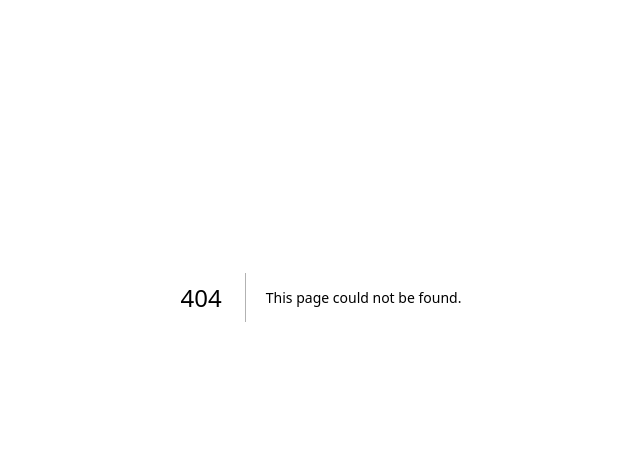
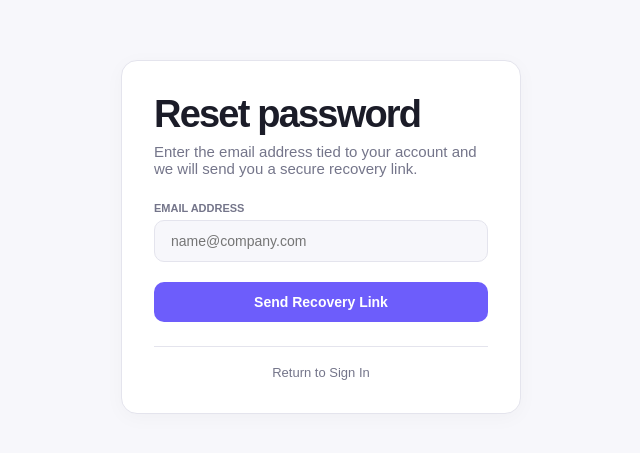
Before and after one commit to Peypeights/hirelink-job-fair-management-system, a Next.js app: page /auth/forgot-password in a window 1280 px wide. Before the commit this address had no page. Shown: the part 103-556 px from the top of the page, without its empty margins (319-959 px from the left). Built offline with nearby package versions, Linux system fonts and the light colour scheme.

Commit message:
added forgot password UI and link to login form

```diff
--- a/app/auth/auth.module.css
+++ b/app/auth/auth.module.css
@@ -1085,3 +1085,60 @@
     gap: 7px;
   }
 }
+
+/* =========================================================
+   RECOVERY
+   ========================================================= */
+
+.recoveryPage {
+  display: flex;
+  align-items: center;
+  justify-content: center;
+  min-height: 85vh;
+  padding: 24px;
+  background-color: #F7F7FB;
+}
+
+.recoveryCard {
+  width: 100%;
+  max-width: 400px;
+  background-color: #FFFFFF;
+  border-radius: 16px;
+  border: 1px solid #E4E4ED;
+  padding: 32px;
+  box-shadow: 0 4px 20px rgba(25, 26, 37, 0.03);
+}
+
+.inputField {
+  width: 100%;
+  padding: 12px 16px;
+  border-radius: 10px;
+  background-color: #F7F7FB;
+  border: 1px solid #E4E4ED;
+  color: #1B1C28;
+  font-size: 14px;
+  outline: none;
+  transition: border-color 0.2s;
+}
+
+.inputField:focus {
+  border-color: #6D5DFB;
+}
+
+.submitBtn {
+  width: 100%;
+  padding: 12px;
+  border-radius: 10px;
+  background-color: #6D5DFB;
+  color: #FFFFFF;
+  font-weight: 600;
+  font-size: 14px;
+  border: none;
+  cursor: pointer;
+  margin-top: 4px;
+  transition: opacity 0.2s;
+}
+
+.submitBtn:hover {
+  opacity: 0.9;
+}
--- /dev/null
+++ b/app/auth/forgot-password/page.js
@@ -0,0 +1,104 @@
+"use client";
+
+import {useState} from "react";
+import Link from "next/link";
+import Styles from "../auth.module.css";
+
+export default function ForgotPasswordPage(){
+    const [email, setEmail] = useState("");
+    const [loading, setLoading] = useState(false);
+    const [isSubmitted, setIsSubmitted] = useState(false);
+    const [message, setMessage] = useState("");
+    const [messageType, setMessageType] = useState("");
+
+    const handleSubmit = async (e) => {
+        e.preventDefault();
+        setLoading(true);
+        setMessage("");
+        setMessageType("");
+
+        if (!email.trim() || !email.includes("@")){
+            setMessageType("error");
+            setMessage("Please enter a valid email address.");
+            setLoading(false);
+            return;
+        }
+
+        try {
+            await new Promise((resolve) => setTimeout(resolve, 1200));
+
+            setIsSubmitted(true);
+            setMessageType("success");
+            setMessage("Recovery link sent! Please check your email inbox.");
+        } catch (err) {
+            setMessageType("error");
+            setMessage("An unexpected error occured. Please try again.")
+        } finally {
+            setLoading(false);
+        }
+    };
+
+    return (
+    <div className={Styles.recoveryPage}>
+      <div className={Styles.recoveryCard}>
+
+        <div className={Styles.formHeader}>
+          <h2>Reset password</h2>
+          <p>
+            Enter the email address tied to your account and we will send you a secure recovery link.
+          </p>
+        </div>
+
+        {!isSubmitted ? (
+            <form onSubmit={handleSubmit} style={{ display: "flex", flexDirection: "column", gap: "16px" }}>
+                <div style={{ display: "flex", flexDirection: "column", gap: "6px" }}>
+                <label htmlFor="email" style={{ fontSize: "11px", fontWeight: "600", color: "#74758A" }}>
+                    EMAIL ADDRESS
+                </label>
+                <input
+                    id="email"
+                    type="email"
+                    placeholder="name@company.com"
+                    value={email}
+                    onChange={(e) => setEmail(e.target.value)}
+                    disabled={loading}
+                    className={Styles.inputField}
+                    required
+                />
+                </div>
+
+                {message && (
+                <div style={{ fontSize: "12px", padding: "12px", borderRadius: "8px", border: "1px solid", backgroundColor: messageType === "error" ? "#FEF2F2" : "#F0FDF4", borderColor: messageType === "error" ? "#FEE2E2" : "#DCFCE7", color: messageType === "error" ? "#EF4444" : "#15803D" }}>
+                    {message}
+                </div>
+                )}
+
+                <button type="submit" disabled={loading} className={Styles.submitBtn}>
+                {loading ? "Sending link..." : "Send Recovery Link"}
+                </button>
+            </form>
+            ) : (
+            <div style={{ display: "flex", flexDirection: "column", gap: "16px", alignItems: "center", textAlign: "center", padding: "12px 0" }}>
+                <div style={{ width: "48px", height: "48px", borderRadius: "50%", background: "rgba(109, 93, 251, 0.1)", color: "#6D5DFB", display: "flex", alignItems: "center", justifyContent: "center", fontSize: "20px", fontWeight: "bold" }}>
+                    ✓
+                </div>
+                <p style={{ fontSize: "14px", color: "#74758A", lineHeight: "1.5" }}>{message}</p>
+                <button
+                    onClick={() => { setIsSubmitted(false); setEmail(""); setMessage(""); }}
+                    style={{ background: "none", border: "none", color: "#6D5DFB", fontSize: "12px", fontWeight: "600", cursor: "pointer", marginTop: "8px" }}
+                >
+                    ← Back to entry
+                </button>
+            </div>
+        )}
+
+            <div style={{ marginTop: "24px", borderTop: "1px solid #E4E4ED", paddingTop: "16px", textAlign: "center" }}>
+            <Link href="/auth" style={{ fontSize: "13px", fontWeight: "500", color: "#74758A", textDecoration: "none" }}>
+                Return to Sign In
+            </Link>
+            </div>
+
+        </div>
+    </div>
+  );
+}
--- a/app/auth/page.js
+++ b/app/auth/page.js
@@ -5,6 +5,7 @@ import { useRouter } from "next/navigation";
 import styles from "./auth.module.css";
 import { createClient } from "../../lib/supabase/client";
 import Image from "next/image";
+import Link from "next/link";
 
 export default function AuthPage() {
   const router = useRouter();
@@ -627,8 +628,7 @@ if (
                     <input type="checkbox" />
                     Remember me
                   </label>
-
-                  <a href="#">Forgot password?</a>
+                  <a href="/auth/forgot-password">Forgot password?</a>
                 </div>
               )}
 
```
